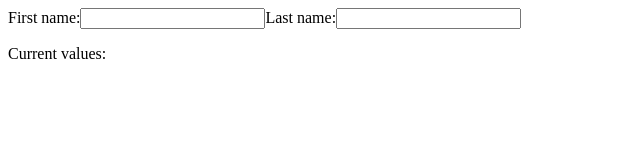
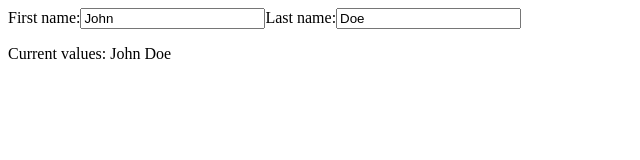
Before and after one commit to iLanceArea/MOBPROG-IT252-react-w3schools, a React (Vite) app in the folder my-react-app/: page / in a window 1280 px wide. Shown: the top 160 px of the page, without its empty margins (0-640 px from the left). Built offline with nearby package versions, Linux system fonts and the light colour scheme.

Commit message:
W3Schools Multiple Input Fields C2

```diff
--- a/my-react-app/src/main.jsx
+++ b/my-react-app/src/main.jsx
@@ -2,7 +2,10 @@ import { useState } from 'react';
 import { createRoot } from 'react-dom/client';
 
 function MyForm() {
-  const [inputs, setInputs] = useState({});
+  const [inputs, setInputs] = useState({
+    firstname: 'John',
+    lastname: 'Doe'
+  });
 
   const handleChange = (e) => {
     const name = e.target.name;
```
